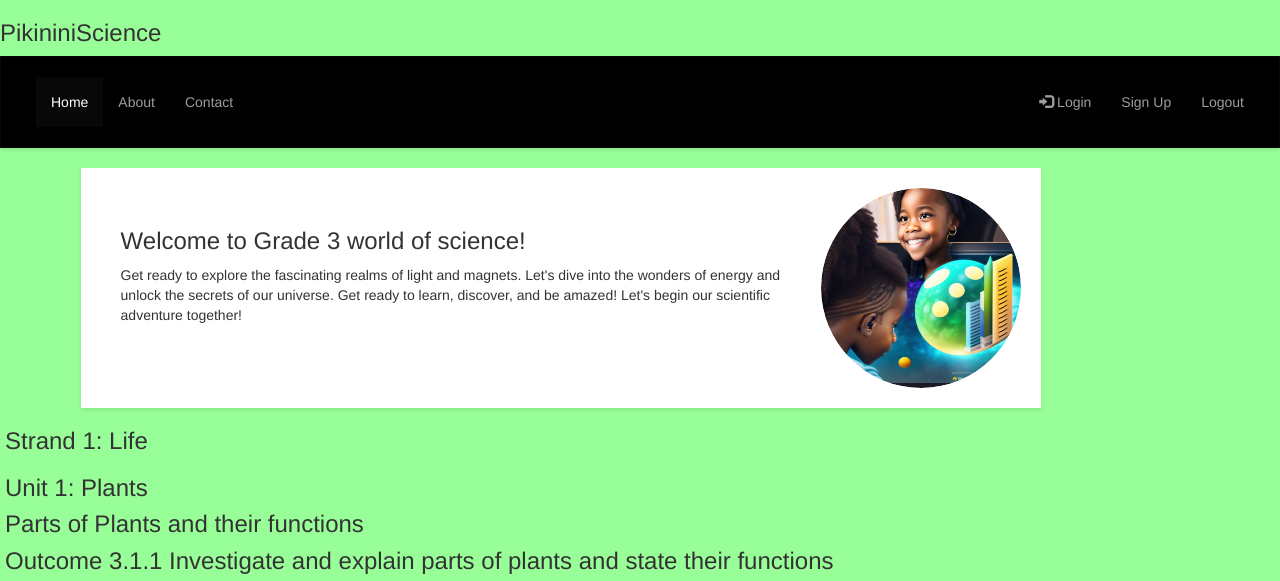
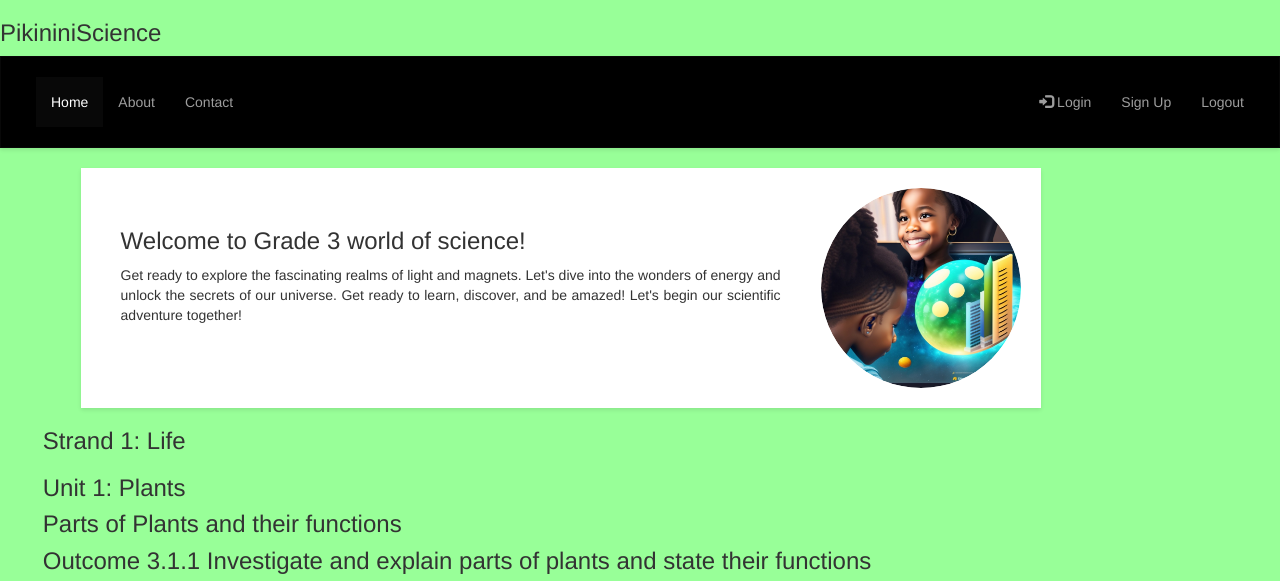
Before and after one commit to Baella022/flaskapp, a Flask app: page /grade3 in a window 1280 px wide. Shown: the top 581 px of the page. Run offline with Flask 3, Linux system fonts and the light colour scheme; some libraries are stand-ins or nearby versions.

Commit message:
Update grade3.html

```diff
--- a/website/templates/grade3.html
+++ b/website/templates/grade3.html
@@ -39,8 +39,11 @@
   margin-bottom: 10px; /* Add bottom margin for spacing */
 }
 
-
-
+.content {
+  margin-left:1cm;
+  margin-right:1cm;
+  text-align: justify; /* Align text away from the left margin */
+}
 </style>
 {% endblock %}
 
@@ -58,19 +61,17 @@
 </div>
 
 
-  <div>
+<div class="content">
   <h1>Strand 1: Life</h1>
   <h3>Unit 1: Plants</h3>
   <h4>Parts of Plants and their functions</h4>
   <h6>Outcome 3.1.1 Investigate and explain parts of plants and state their functions</h6>
-</div>
-<div>
   <iframe  src="https://onedrive.live.com/embed?resid=BB97882F27F615FB%21115&amp;authkey=!AC7z5F7AilIkhXQ&amp;em=2&amp;wdAr=1.7777777777777777&amp;wdEaaCheck=1" width="476px" height="288px" frameborder="0">This is an embedded <a target="_blank" href="https://office.com">Microsoft Office</a> presentation, powered by <a target="_blank" href="https://office.com/webapps">Office</a>.</iframe>
   <iframe  src="https://onedrive.live.com/embed?resid=873E064FF025F2A9%21204&amp;authkey=!ABLBzSrcy6_NQto&amp;em=2&amp;wdAr=1.7777777777777777&amp;wdEaaCheck=1" width="476px" height="288px" frameborder="0">This is an embedded <a target="_blank" href="https://office.com">Microsoft Office</a> presentation, powered by <a target="_blank" href="https://office.com/webapps">Office</a>.</iframe>
   <iframe width="476" height="288"  src="https://www.youtube.com/embed/v6YhghG7mzQ" title="YouTube video player" frameborder="0" allow="accelerometer; autoplay; clipboard-write; encrypted-media; gyroscope; picture-in-picture; web-share" allowfullscreen></iframe>
 </div>
 
-<div>
+<div class="content">
   <h3>Unit 2: Animals</h3>
   <h4> Parts of Animals and their functions</h4>
   <h6>Outcome 3.1.2 Investigate and explain body parts of animals and state their functions. </h6>
@@ -78,7 +79,7 @@
   <iframe width="476" height="288" src="https://www.youtube.com/embed/qel805qcNOk" title="YouTube video player" frameborder="0" allow="accelerometer; autoplay; clipboard-write; encrypted-media; gyroscope; picture-in-picture; web-share" allowfullscreen></iframe>
 </div>
 
-<div>
+<div class="content">
   <h3>Unit 4: Interaction and Relationship in the Environment</h3>
   <h4>Observing our Environment</h4>
   <h6>Outcome 3.1.4 Investigate and describe the interaction between living and non- things in the environment </h6>
@@ -86,7 +87,7 @@
   <iframe width="476" height="288" src="https://www.youtube.com/embed/saL8acHZJ8Q" title="YouTube video player" frameborder="0" allow="accelerometer; autoplay; clipboard-write; encrypted-media; gyroscope; picture-in-picture; web-share" allowfullscreen></iframe>
 </div>
 
-<div>
+<div class="content">
 <h1> Strand 2: Physical Science</h1>
 <h3> Unit 1: Energy</h3>
   <h4>Introduction to Energy</h4>
@@ -95,26 +96,26 @@
   <iframe width="476" height="288" src="https://www.youtube.com/embed/E9OX-y2PErk" title="YouTube video player" frameborder="0" allow="accelerometer; autoplay; clipboard-write; encrypted-media; gyroscope; picture-in-picture; web-share" allowfullscreen></iframe>
 </div>
 
-<div>
+<div class="content">
   <h4>Light</h4>
   <h6>Outcome 3.2.2 Investigate and describe the properties and the effects of light when it strikes an object. </h6>
   <iframe src="https://onedrive.live.com/embed?resid=BB97882F27F615FB%21121&amp;authkey=!AOuV_hUwq44uNfk&amp;em=2&amp;wdAr=1.7777777777777777&amp;wdEaaCheck=1" width="476px" height="288px" frameborder="0">This is an embedded <a target="_blank" href="https://office.com">Microsoft Office</a> presentation, powered by <a target="_blank" href="https://office.com/webapps">Office</a>.</iframe>
   <iframe width="476" height="288" src="https://www.youtube.com/embed/CIWEJEYD-bg" title="YouTube video player" frameborder="0" allow="accelerometer; autoplay; clipboard-write; encrypted-media; gyroscope; picture-in-picture; web-share" allowfullscreen></iframe>
 </div>
 
-<div>
+<div class="content">
   <h4>Magnet</h4>
   <h6>Outcome 3.2.3 Investigate and explore the characteristics and functions of magnets. </h6>
   <iframe width="476" height="288" src="https://www.youtube.com/embed/26mQP9P3JlQ" title="YouTube video player" frameborder="0" allow="accelerometer; autoplay; clipboard-write; encrypted-media; gyroscope; picture-in-picture; web-share" allowfullscreen></iframe>
 </div>
 
-<div>
+<div class="content">
   <h3>Unit 2:Force and Motion</h3>
   <h4>Moving Objects</h4>
   <h6>Outcome 3.2.4. State the uses of simple machines and explain how force is applied on objects  </h6>
   <iframe width="476" height="288" src="https://www.youtube.com/embed/rfeVlNL7d9U" title="YouTube video player" frameborder="0" allow="accelerometer; autoplay; clipboard-write; encrypted-media; gyroscope; picture-in-picture; web-share" allowfullscreen></iframe>
 </div>
-<div>
+<div class="content">
   <h3>Unit 3:Matter</h3>
   <h4>Properties of Matter</h4>
   <h6>Outcome 3.2.5: Investigate and identify the properties of objects by examining their weight and volume  </h6>
@@ -129,7 +130,7 @@
 
 </div>
 
-<div>
+<div class="content">
   <h1>Strand 3:Earth and Space</h1>
   <h3>Unit 1:Our Earth</h3>
   <h4>The Earth</h4>
@@ -141,20 +142,20 @@
 
 </div>
 
-<div>
+<div class="content">
   <h4>Rocks</h4>
   <h6>Outcome 3.3.2:Investigate and describe properties of rocks and minerals </h6>
   <iframe width="476" height="288" src="https://www.youtube.com/embed/hJxTRXdq_sU" title="YouTube video player" frameborder="0" allow="accelerometer; autoplay; clipboard-write; encrypted-media; gyroscope; picture-in-picture; web-share" allowfullscreen></iframe>
   <iframe width="476" height="288" src="https://www.youtube.com/embed/6qaG3MqI-4o" title="YouTube video player" frameborder="0" allow="accelerometer; autoplay; clipboard-write; encrypted-media; gyroscope; picture-in-picture; web-share" allowfullscreen></iframe>
 </div>
 
-<div>
+<div class="content">
   <h4>Soil</h4>
   <h6>Outcome 3.3.3:Investigate and explain the characteristics of soil and its importance to living things  </h6>
   <iframe width="476" height="288" src="https://www.youtube.com/embed/xqFwPPS7QX8" title="YouTube video player" frameborder="0" allow="accelerometer; autoplay; clipboard-write; encrypted-media; gyroscope; picture-in-picture; web-share" allowfullscreen></iframe>
 </div>
 
-<div>
+<div class="content">
   <h3>Unit 3:Space</h3>
   <h4>Observing the Sun</h4>
   <h6>Outcome 3.3.5:Observe and describe the movement of the sun over a period of time </h6>
```
